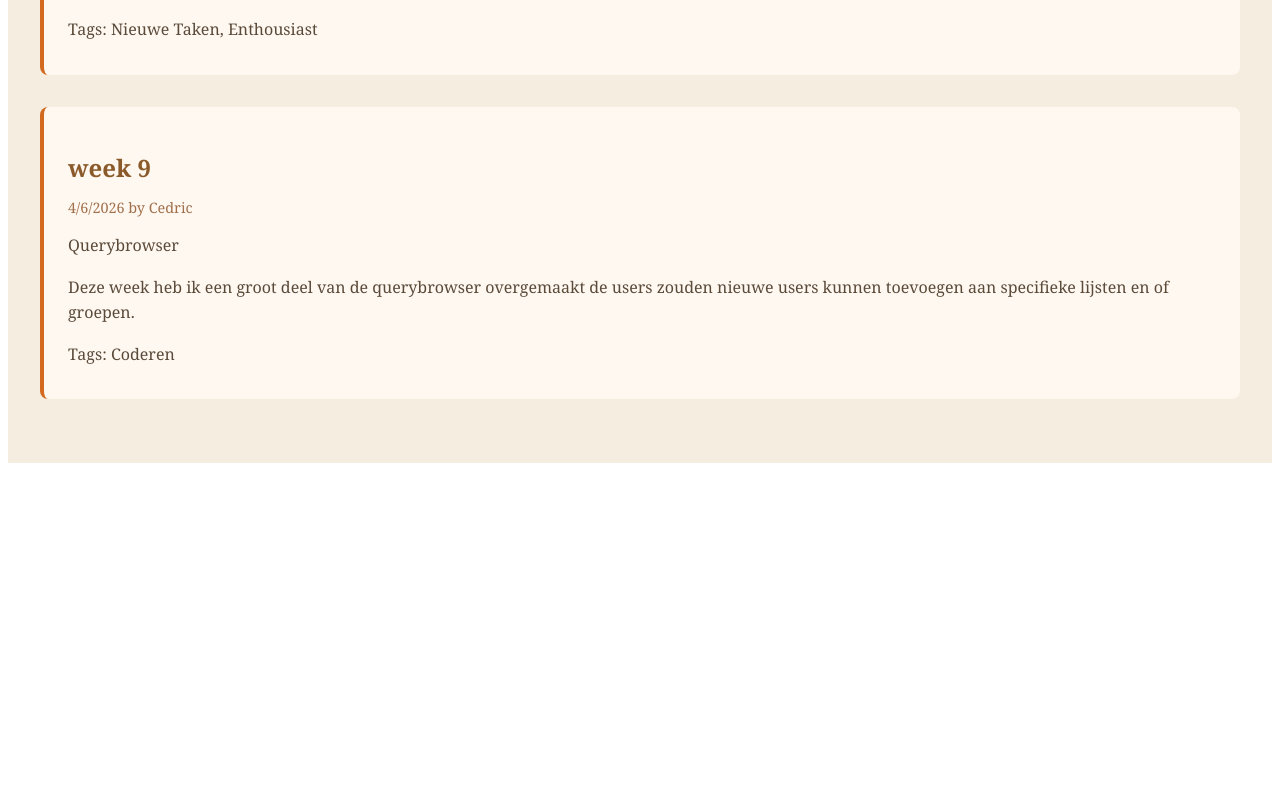
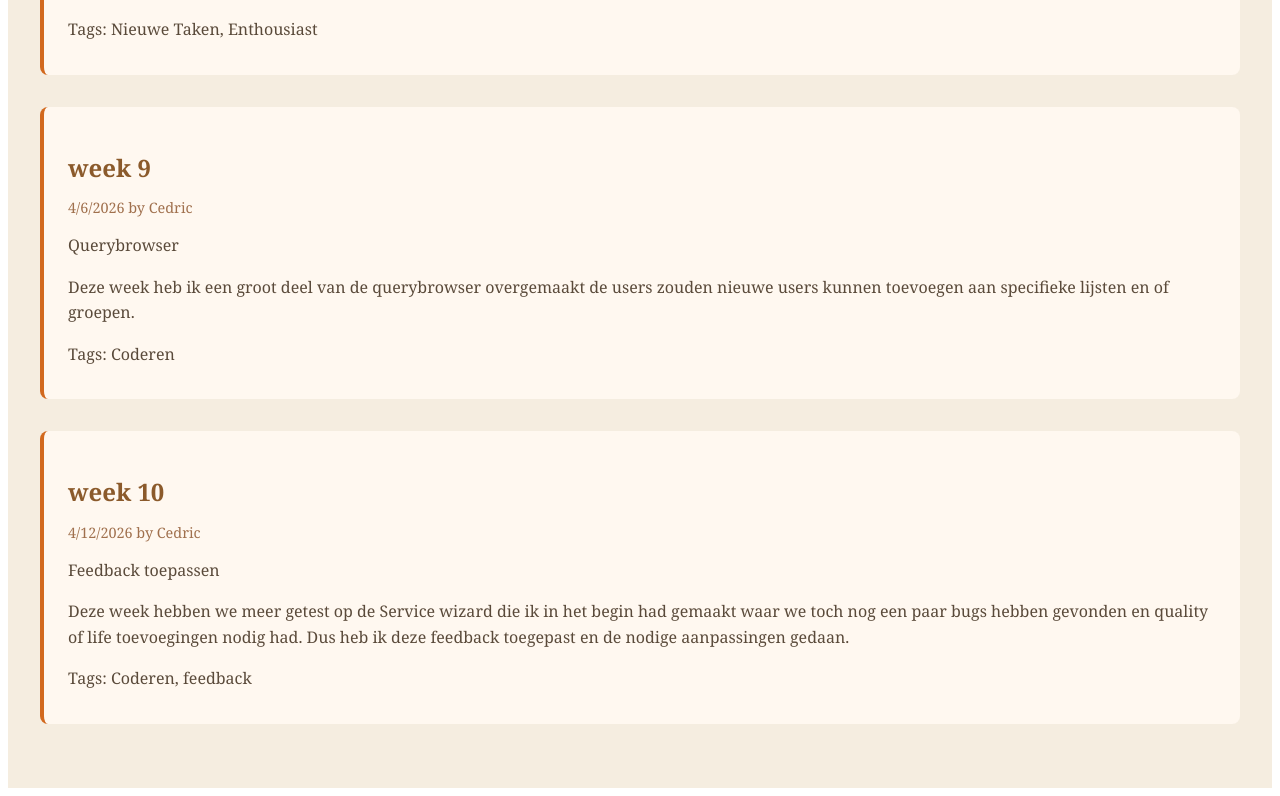
Before and after one commit to CedricDeMaesschalck/Blog, a React (Vite) app in the folder Blog/: page /blog in a window 1280 px wide. Shown: the part 2862-3658 px from the top of the page. Before the commit the page ends 3333 px from the top, so only its background shows below. Built offline with nearby package versions, Linux system fonts and the light colour scheme.

Commit message:
Update Blog.tsx

```diff
--- a/Blog/src/Blog.tsx
+++ b/Blog/src/Blog.tsx
@@ -149,6 +149,15 @@ const Blog = () => {
             date: "04-06-2026",
             author: "Cedric",
             tag: ["Coderen"]
+        },
+        {
+            id: 10,
+            title : "week 10",
+            excerpt: "Feedback toepassen",
+            content: "Deze week hebben we meer getest op de Service wizard die ik in het begin had gemaakt waar we toch nog een paar bugs hebben gevonden en quality of life toevoegingen nodig had. Dus heb ik deze feedback toegepast en de nodige aanpassingen gedaan.",
+            date: "04-12-2026",
+            author: "Cedric",
+            tag: ["Coderen", "feedback"]
         }
     ]);
 
```
